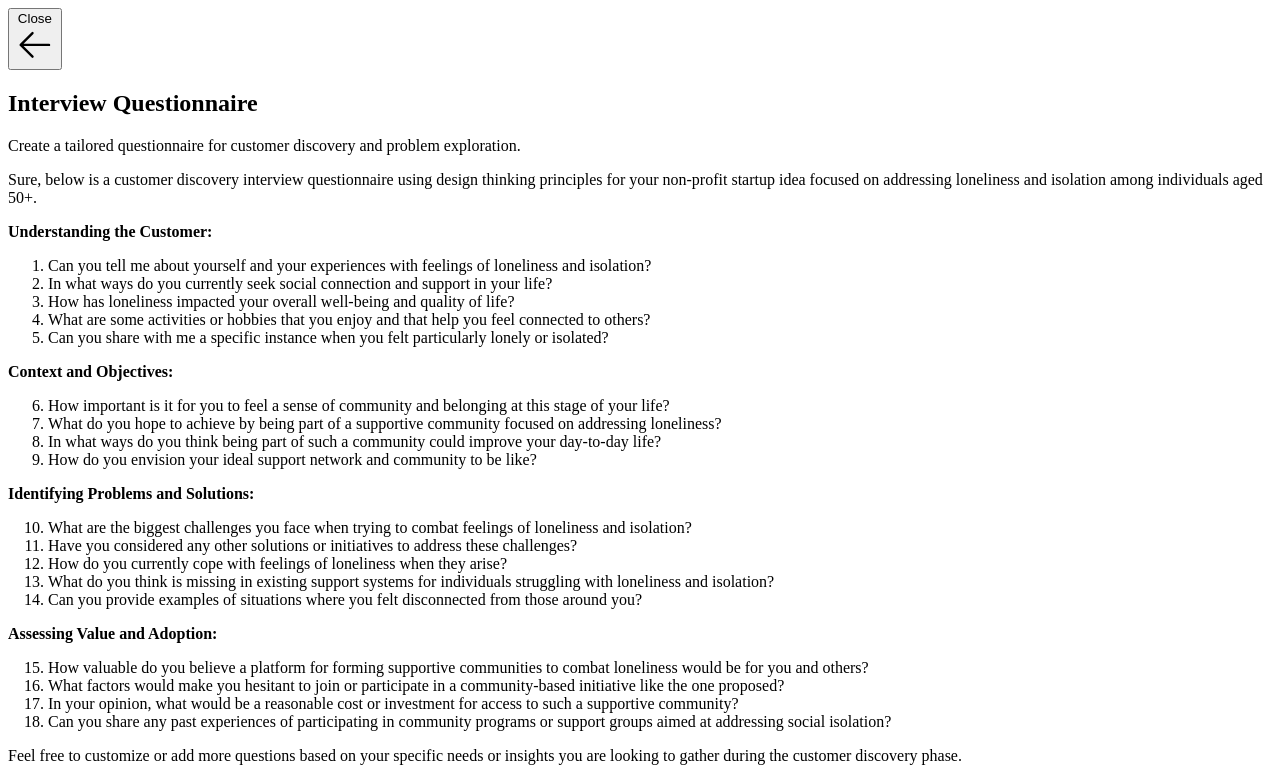
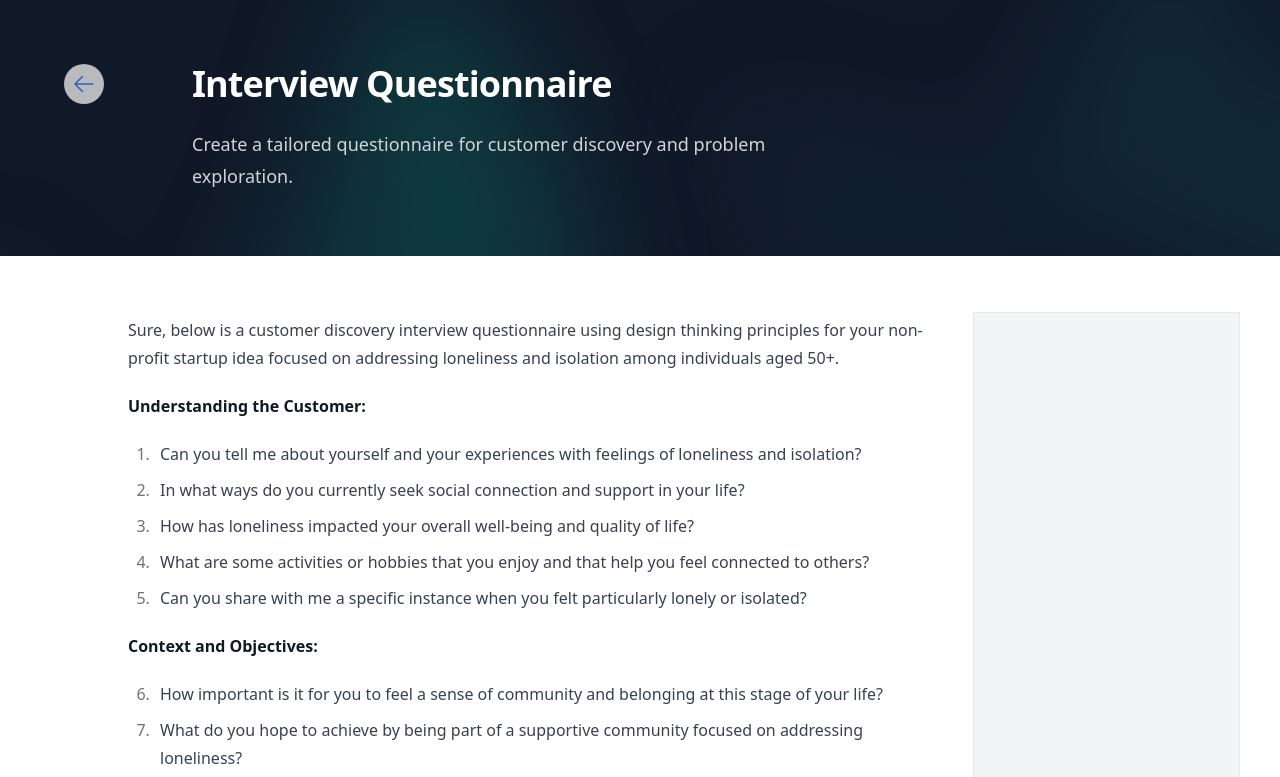
Before and after one commit to rshacter55/Good-Skookum, a plain HTML site: page interview-questions.html in a window 1280 px wide. Shown: the top 777 px of the page. Drawn offline with Linux system fonts and the light colour scheme; the site is published under a folder, as on GitHub Pages, so addresses that start at the root find nothing.

Commit message:
change to relative path

```diff
--- a/index.html
+++ b/index.html
@@ -3,11 +3,11 @@
 <head>
     <title>Good-Skookum Lean Canvas</title>
     <meta name="viewport" content="width=device-width, initial-scale=1, shrink-to-fit=no">
-    <link rel="stylesheet" href="/styles/style.css">
-    <link rel="stylesheet" href="/styles/swiper.min.css">
-    <link rel="stylesheet" href="/styles/output.css">
-    <link rel="stylesheet" href="/styles/animate.min.css">
-    <link rel="stylesheet" href="/styles/dmxDropzone.css">
+    <link rel="stylesheet" href="styles/style.css">
+    <link rel="stylesheet" href="styles/swiper.min.css">
+    <link rel="stylesheet" href="styles/output.css">
+    <link rel="stylesheet" href="styles/animate.min.css">
+    <link rel="stylesheet" href="styles/dmxDropzone.css">
 </head>
 <body is="dmx-app" id="zig">
     <!-- Idea -->
--- a/interview-questions.html
+++ b/interview-questions.html
@@ -3,11 +3,11 @@
 <head>
     <title>Good-Skookum - Interview Questions</title>
     <meta name="viewport" content="width=device-width, initial-scale=1, shrink-to-fit=no">
-    <link rel="stylesheet" href="/styles/style.css">
-    <link rel="stylesheet" href="/styles/swiper.min.css">
-    <link rel="stylesheet" href="/styles/output.css">
-    <link rel="stylesheet" href="/styles/animate.min.css">
-    <link rel="stylesheet" href="/styles/dmxDropzone.css">
+    <link rel="stylesheet" href="styles/style.css">
+    <link rel="stylesheet" href="styles/swiper.min.css">
+    <link rel="stylesheet" href="styles/output.css">
+    <link rel="stylesheet" href="styles/animate.min.css">
+    <link rel="stylesheet" href="styles/dmxDropzone.css">
 </head>
 
 
@@ -15,7 +15,7 @@
     <div class="flex min-h-full flex-col">
    <header>
         <div class="absolute top-0 left-0 p-6 z-10 p-6 lg:p-16">
-            <a href="/index.html">
+            <a href="index.html">
             <button class="bg-white opacity-70 rounded-full p-2 text-blue-500 focus:outline-none focus:ring-2 focus:ring-offset-2 focus:ring-teal-400" is="dmx-button" value="" type="button">
 
             <span class="sr-only">Close</span>
```
Also changed, not shown: landing.html (+3 -3 lines), lean-canvas.html (+5 -5 lines), 1 other file.
